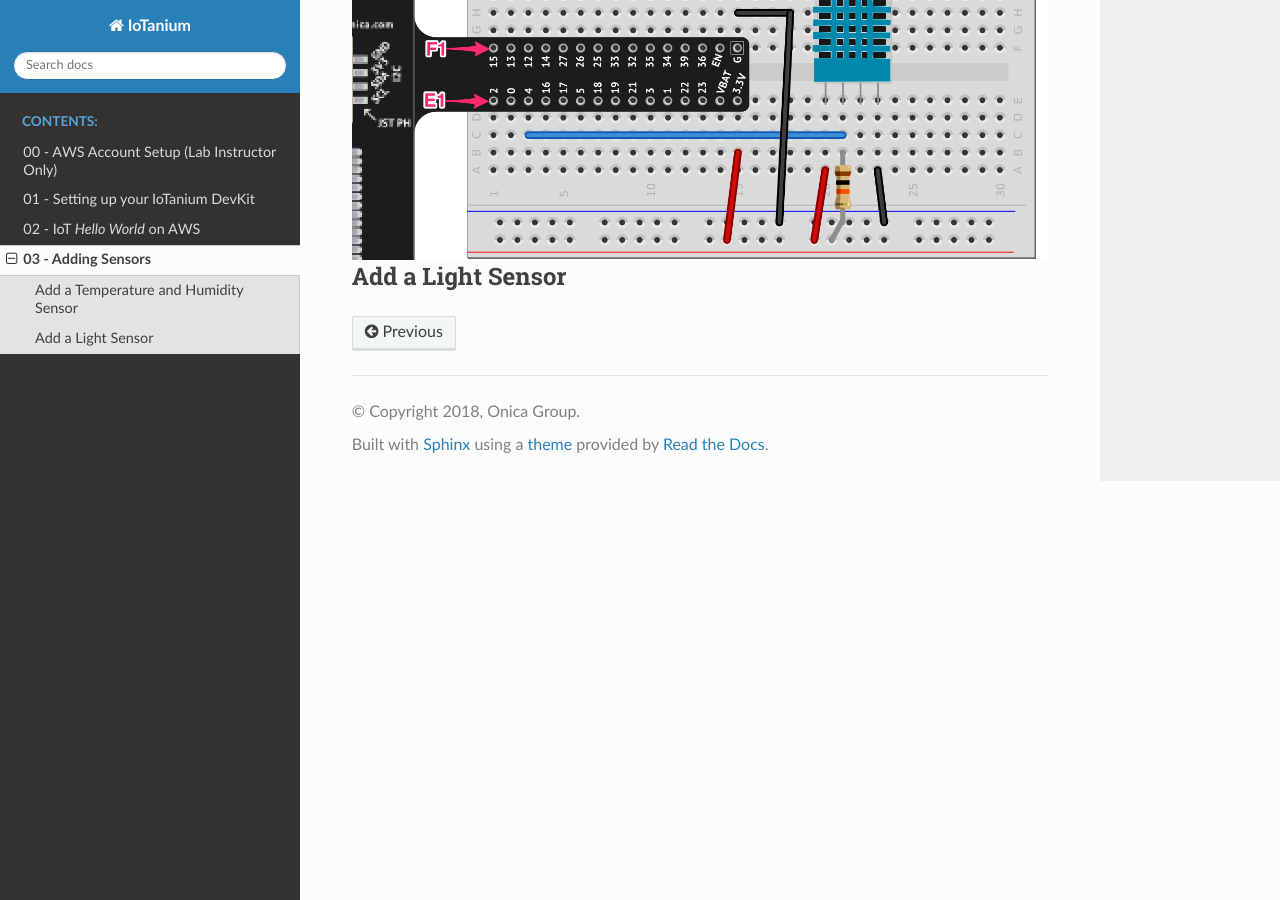
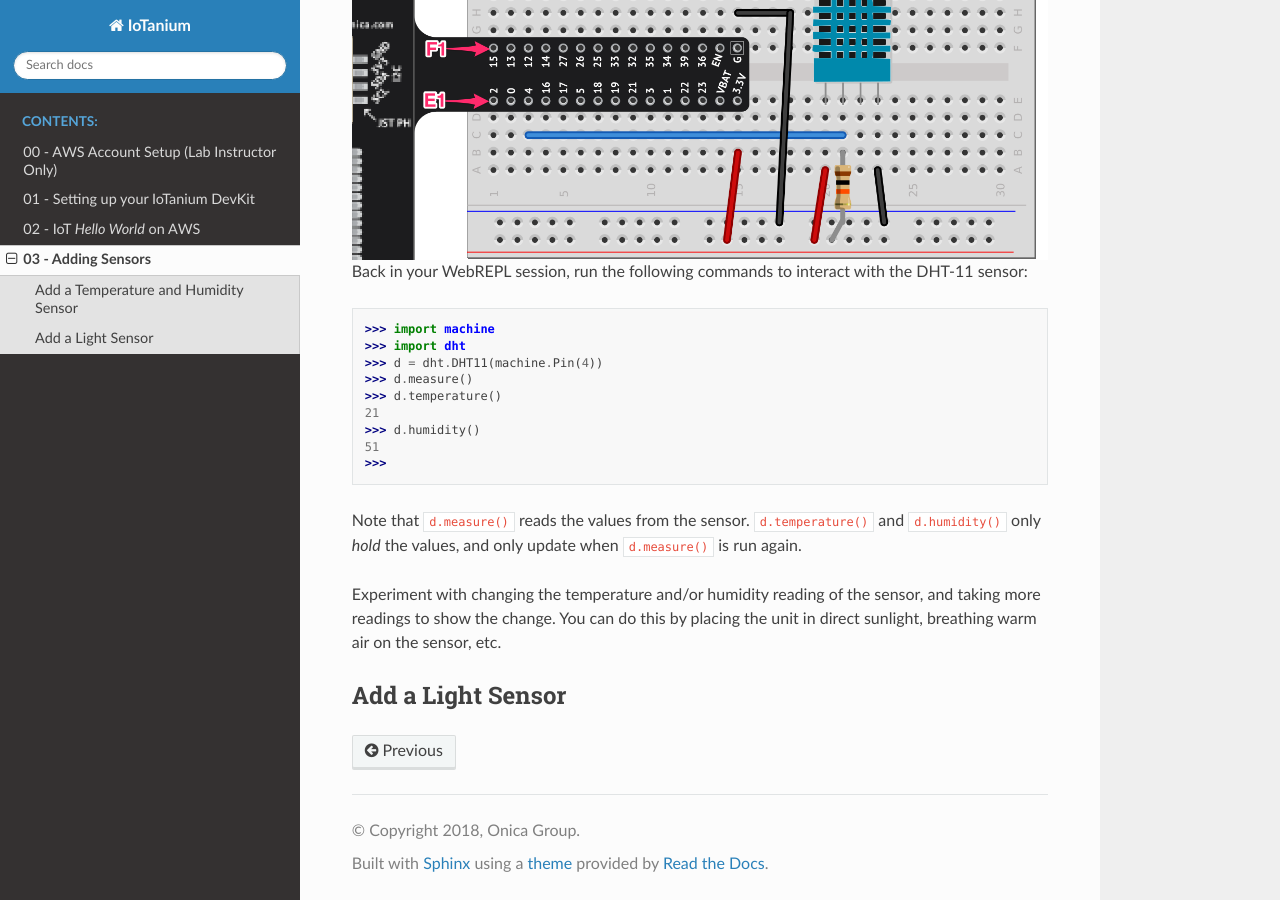
Before and after one commit to mpataws/iotanium, a Sphinx documentation site: the page built from docs/source/adding_sensors/adding_sensors.rst, in a window 1280 px wide and 900 px high, scrolled down 1060 px. Built offline with Sphinx 7.4.7 and the Read the Docs theme 2.0.0, drawn with Linux system fonts in a browser that asks for light colours.

Commit message:
temp/humid sensor code

```diff
--- a/docs/source/adding_sensors/adding_sensors.rst
+++ b/docs/source/adding_sensors/adding_sensors.rst
@@ -25,5 +25,21 @@ Your finished circuit should look like the image below, note that the third pin
     :align: center
     :alt: img/assembly.png
 
+Back in your WebREPL session, run the following commands to interact with the DHT-11 sensor::
+
+    >>> import machine
+    >>> import dht
+    >>> d = dht.DHT11(machine.Pin(4))
+    >>> d.measure()
+    >>> d.temperature()
+    21
+    >>> d.humidity()
+    51
+    >>>
+
+Note that ``d.measure()`` reads the values from the sensor. ``d.temperature()`` and ``d.humidity()`` only `hold` the values, and only update when ``d.measure()`` is run again.
+
+Experiment with changing the temperature and/or humidity reading of the sensor, and taking more readings to show the change.  You can do this by placing the unit in direct sunlight, breathing warm air on the sensor, etc.
+
 Add a Light Sensor
 ---------------------
```
